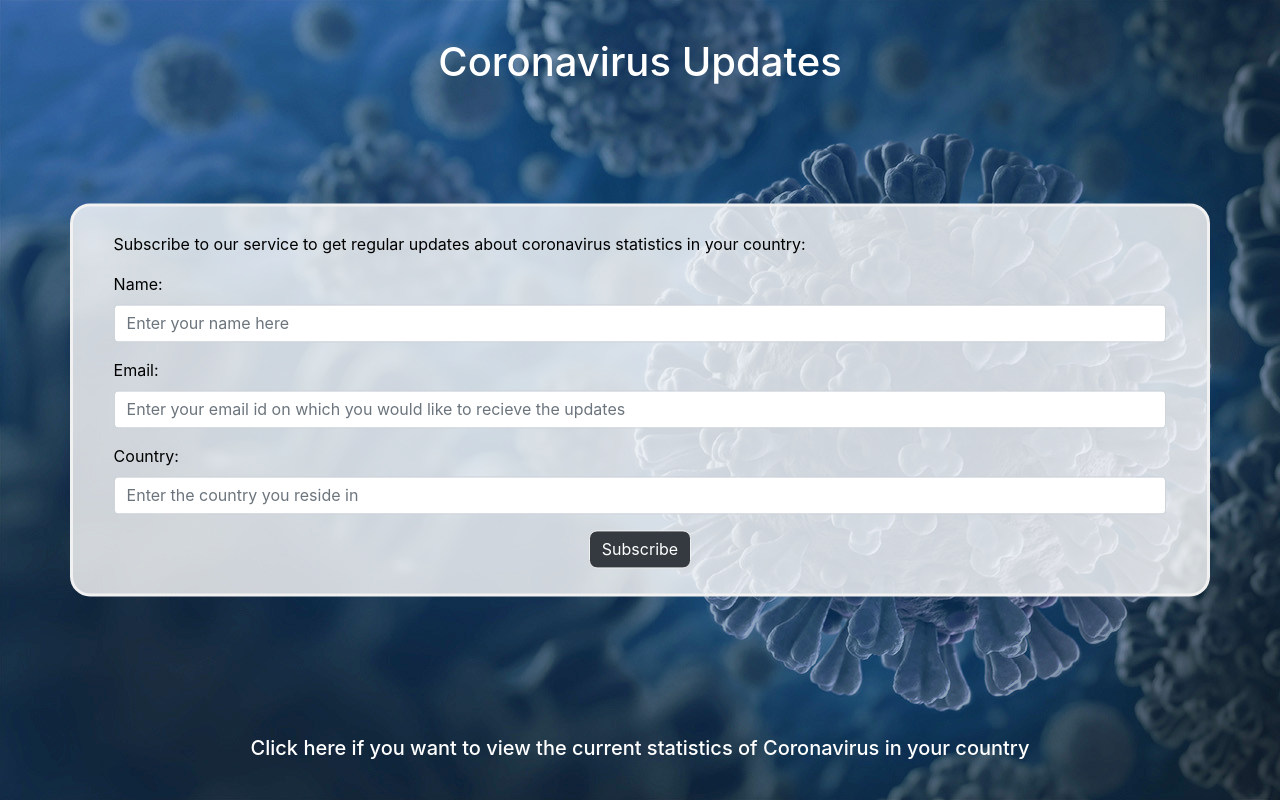
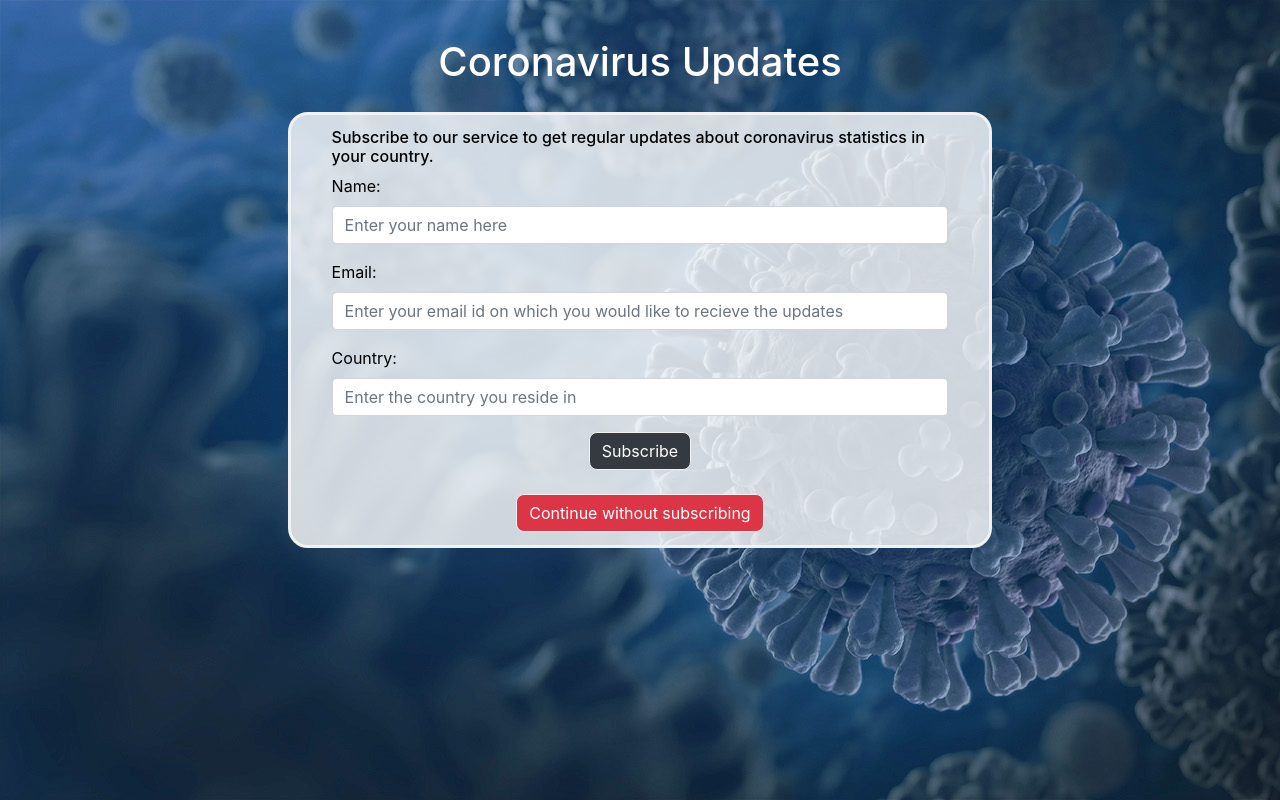
Before and after one commit to g-bhagwanani/coronavirus-updates, a React (Create React App) app in the folder frontend/: page /home in a window 1280 px wide. Built offline with nearby package versions, Linux system fonts and the light colour scheme.

Commit message:
validation of sub. form done, frontend shows appropriate message

```diff
--- a/frontend/src/RoutingComponent.css
+++ b/frontend/src/RoutingComponent.css
@@ -6,21 +6,3 @@
   /* -webkit-text-stroke-width: 1px;
   -webkit-text-stroke-color: #fff; */
 }
-
-.go_to_stats {
-  text-align: center;
-  color: white;
-  position: absolute;
-  bottom: 5%;
-  left: 0;
-  right: 0;
-  font-weight: strong;
-  /* -webkit-text-stroke-width: 1px;
-  -webkit-text-stroke-color: #fff; */
-}
-
-.go_to_stats:hover {
-  color: wheat;
-  /* -webkit-text-stroke-width: 1px;
-  -webkit-text-stroke-color: #fff; */
-}
--- a/frontend/src/RoutingComponent.js
+++ b/frontend/src/RoutingComponent.js
@@ -3,14 +3,18 @@ import { Switch, Route, Redirect } from 'react-router-dom';
 import Subscribe from './Subscribe';
 import './RoutingComponent.css';
 import Stats from './Stats';
-import { Link } from 'react-router-dom/cjs/react-router-dom.min';
 
-function Home() {
+function Home({ match }) {
+
+    var send = '';
+    if(match.params.message) {
+        send = match.params.message;
+    }
+
     return (
         <Fragment>
             <h1 className = "title">Coronavirus Updates</h1>
-            <Subscribe></Subscribe>
-            <h5><Link to='/stats' className = "go_to_stats">Click here if you want to view the current statistics of Coronavirus in your country</Link></h5>
+            <Subscribe message={send}></Subscribe>
         </Fragment>
     );
 }
@@ -18,7 +22,8 @@ function Home() {
 function RoutingComponent() {
     return (
         <Switch>
-            <Route exact path = '/home' component={Home} />
+            <Route path = '/home/:message' component={Home} />
+            <Route path = '/home' component={Home} />
             <Redirect exact from = '/' to = '/home' />
             <Route exact path ='/stats' component={Stats} />
         </Switch>
--- a/frontend/src/Subscribe.css
+++ b/frontend/src/Subscribe.css
@@ -1,15 +1,21 @@
 .form_container {
-    padding: 2% 2%;
-    position: absolute;
-    top: 50%;
-    left: 50%;
-    transform: translate(-50%, -50%);
+    padding: 1% 2%;
+    margin-top: 25%;
+    width: 90%;
     background-color: rgba(255,255,255,0.8);
     color: black;
     border: 3px solid #f1f1f1;
     border-radius: 20px;
 }
 
+/* laptop screen! */
+@media (min-width:801px) {
+    .form_container {
+        margin-top: 2%;
+        width: 55%;
+    }
+}
+
 .btn {
     border: 1px solid #f1f1f1;
     border-radius: 8px;
--- a/frontend/src/Subscribe.js
+++ b/frontend/src/Subscribe.js
@@ -1,20 +1,35 @@
 import React, { Component } from 'react';
 import './Subscribe.css';
-import { Button, Form, FormGroup, Label, Input, Container, Col } from 'reactstrap';
+import { Button, Form, FormGroup, Label, Input, Container, Col, Alert } from 'reactstrap';
+import { Link } from 'react-router-dom/cjs/react-router-dom.min';
 
 class Subscribe extends Component {
 
     constructor(props) {
         super(props);
         this.action_url = window.location.protocol + '//' + window.location.hostname +":5000/subscribe";
-
     }
 
     render() {
+
+        var SuccessAlert = <></>;
+        var DangerAlert = <></>;
+        if (this.props.message === 'subscribed') {
+            SuccessAlert = <Alert color="success">You will now recieve regular coronavirus updates on your email id!</Alert>;
+        }
+        else if (this.props.message === 'wrongemail') {
+            DangerAlert = <Alert color="danger">The email id that you entered is incorrect, please try again</Alert>;
+        }
+        else if (this.props.message === 'incomplete') {
+            DangerAlert = <Alert color="danger">Please fill all the fields to subscribe successfully</Alert>;
+        }
+
         return (
             <Container className="form_container">
                 <Col>
-                    <p>Subscribe to our service to get regular updates about coronavirus statistics in your country:</p>
+                    {SuccessAlert}
+                    {DangerAlert}
+                    <h6>Subscribe to our service to get regular updates about coronavirus statistics in your country.</h6>
                 </Col>
                 <Form className="form" action={this.action_url} method="post">
                     <Col>
@@ -39,6 +54,10 @@ class Subscribe extends Component {
                         <Button type="submit" color="dark" className="btn">Subscribe</Button>
                     </Col>
                 </Form>
+                <br></br>
+                <Col className="text-center">
+                <Link to = "/stats"><Button color="danger" className="btn">Continue without subscribing</Button></Link>
+                </Col>
             </Container>
         );
     }
```
Also changed, not shown: 2 other files (tests, documents, lock files or other folders).
